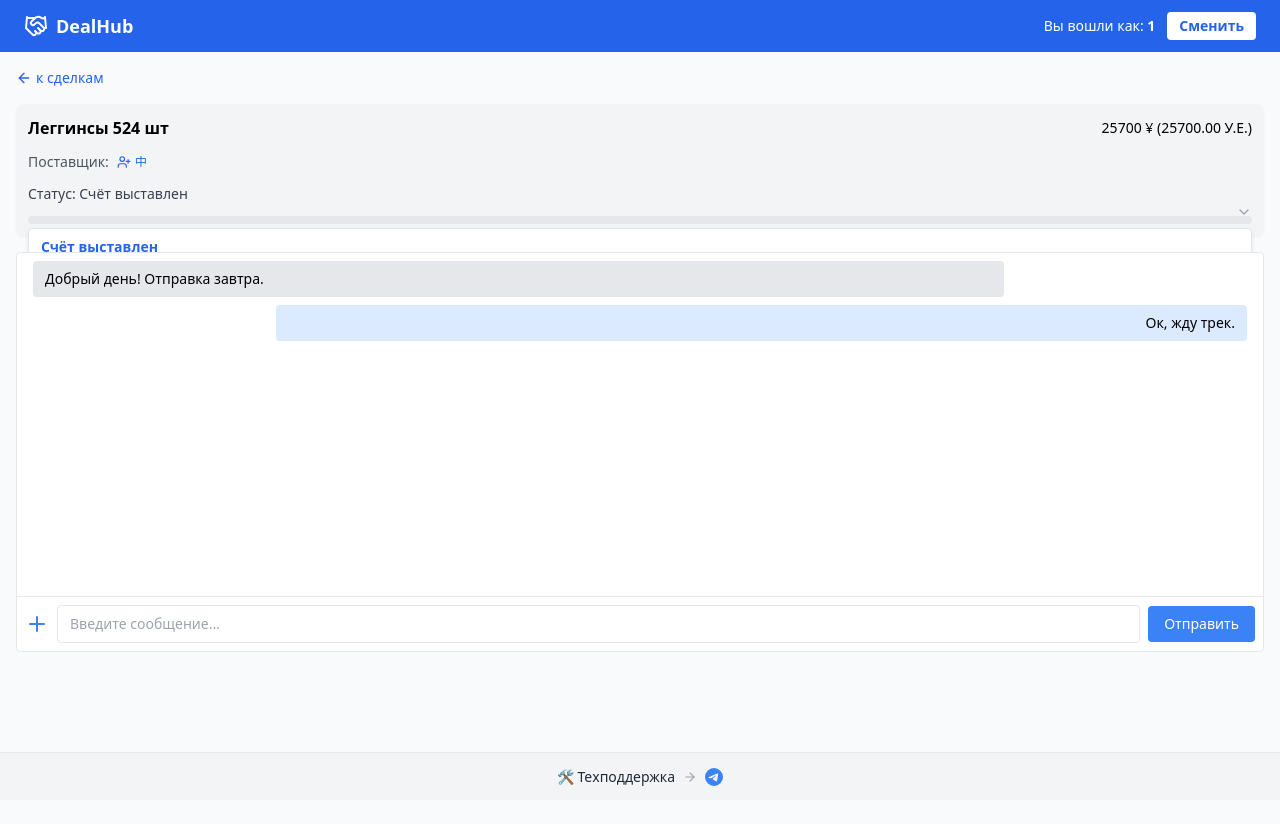
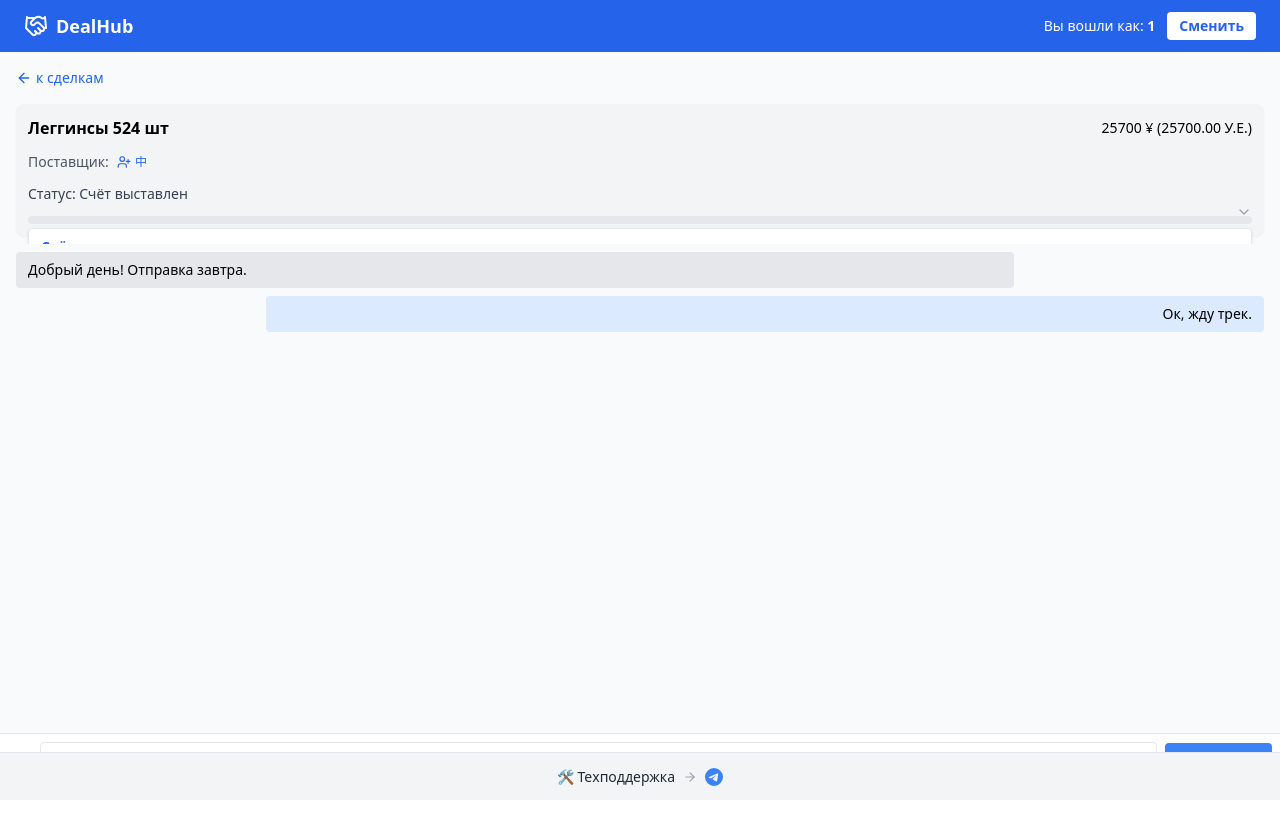
Before and after one commit to alexnadrius/DH8, a React (Vite) app: page /#/deal/1 in a window 1280 px wide. Both pictures are taken after a click on the element 640 px from the left and 220 px from the top of the page. Shown: the top 824 px of the page. After the commit the page ends 800 px from the top, so only its background shows below. Built offline with nearby package versions, Linux system fonts and the light colour scheme.

Commit message:
высоту чата адаптирую

```diff
--- a/src/components/Chat.jsx
+++ b/src/components/Chat.jsx
@@ -1,4 +1,3 @@
-// Адаптированный Chat.jsx под мобильные размеры экрана
 import React, { useEffect, useState } from 'react';
 import { useParams, useNavigate } from 'react-router-dom';
 import { ArrowLeft, Plus, UserPlus } from 'lucide-react';
@@ -91,8 +90,9 @@ const Chat = ({ deals, updateDeal }) => {
   const inviteUrl = `${window.location.origin}/deal/${deal.id}`;
 
   return (
-    <div className="min-h-[100dvh] flex flex-col overflow-hidden bg-gray-50">
-      <div className="p-4 flex items-center gap-2 text-sm text-blue-600">
+    <div className="h-[calc(100dvh-64px)] flex flex-col overflow-hidden bg-gray-50">
+      {/* Навигация назад */}
+      <div className="p-4 flex items-center gap-2 text-sm text-blue-600 shrink-0">
         <button
           onClick={() => navigate('/')}
           className="flex items-center gap-1 hover:underline text-sm"
@@ -101,7 +101,8 @@ const Chat = ({ deals, updateDeal }) => {
         </button>
       </div>
 
-      <div className="px-4 overflow-y-auto pb-4">
+      {/* Информация о сделке */}
+      <div className="px-4 pb-2 overflow-y-auto shrink-0">
         <div className="bg-gray-100 rounded-lg p-3 shadow-sm space-y-3 text-sm">
           <div className="flex flex-col sm:flex-row justify-between gap-2 items-start sm:items-center">
             {editName ? (
@@ -196,8 +197,9 @@ const Chat = ({ deals, updateDeal }) => {
         </div>
       </div>
 
-      <div className="flex-1 flex flex-col px-4 pb-[200px] overflow-hidden">
-        <div className="bg-white border rounded flex-1 flex flex-col overflow-hidden">
+      {/* Сообщения и поле ввода */}
+      <div className="flex flex-col flex-1 overflow-hidden">
+        {/* Чат */}
         <div className="flex-1 overflow-y-auto px-4 py-2 space-y-2">
           {(deal.messages || []).map((msg) => (
             <div
@@ -213,7 +215,8 @@ const Chat = ({ deals, updateDeal }) => {
           ))}
         </div>
 
-          <div className="flex items-center gap-2 border-t px-2 py-2 text-sm">
+        {/* Инпут */}
+        <div className="flex items-center gap-2 border-t px-2 py-2 text-sm bg-white shrink-0">
           <button onClick={() => setShowTransfer(true)}>
             <Plus className="text-blue-500" />
           </button>
@@ -232,8 +235,8 @@ const Chat = ({ deals, updateDeal }) => {
           </button>
         </div>
       </div>
-      </div>
 
+      {/* Модалка перевода */}
       {showTransfer && (
         <TransferModal
           onClose={() => setShowTransfer(false)}
```
Lines whose indentation alone changed are shown as unchanged.
